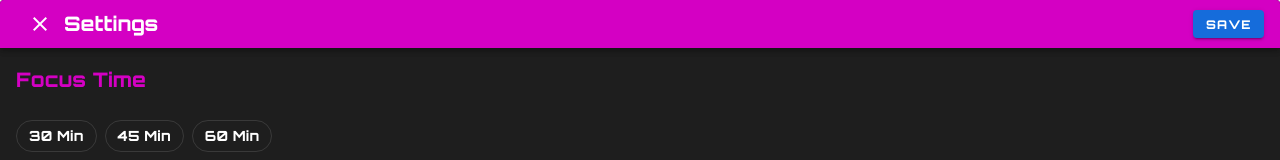
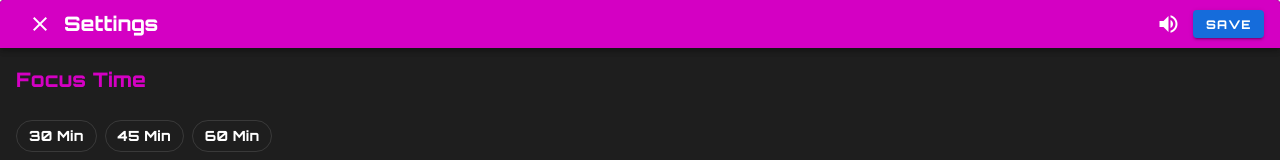
Before and after one commit to PilarCha/Vue-Pomodoro, a Vue app: page / in a window 1280 px wide. Both pictures are taken after a click on the button 472 px from the left and 293 px from the top of the page. Shown: the top 160 px of the page. Built offline with nearby package versions, Linux system fonts and the light colour scheme.

Commit message:
commencing the ability to play sound or not

```diff
--- a/src/components/settingsBar/pick-time.vue
+++ b/src/components/settingsBar/pick-time.vue
@@ -41,7 +41,12 @@
           </v-btn>
           <v-toolbar-title>Settings</v-toolbar-title>
           <v-spacer></v-spacer>
-
+          <v-btn
+            style="margin-left:5px;"
+            icon
+          >
+            <v-icon>mdi-volume-high</v-icon>
+          </v-btn>
           <v-btn
             small
             class="save-button-color"
--- a/src/store.js
+++ b/src/store.js
@@ -9,13 +9,14 @@ export default new Vuex.Store({
     updateTimer:false,
     restartRound:false,
     nextRound:false,
-    timeLimit: 2700,
+    timeLimit: 1800,
     currentPhase: 'Focus',
     totalRounds:3,
     currentRound:0,
-    focusTime:2700,
+    focusTime:1800,
     breakTime:360,
-    longBreak:900
+    longBreak:900,
+    sound:true
   },
 
   getters: {
```
